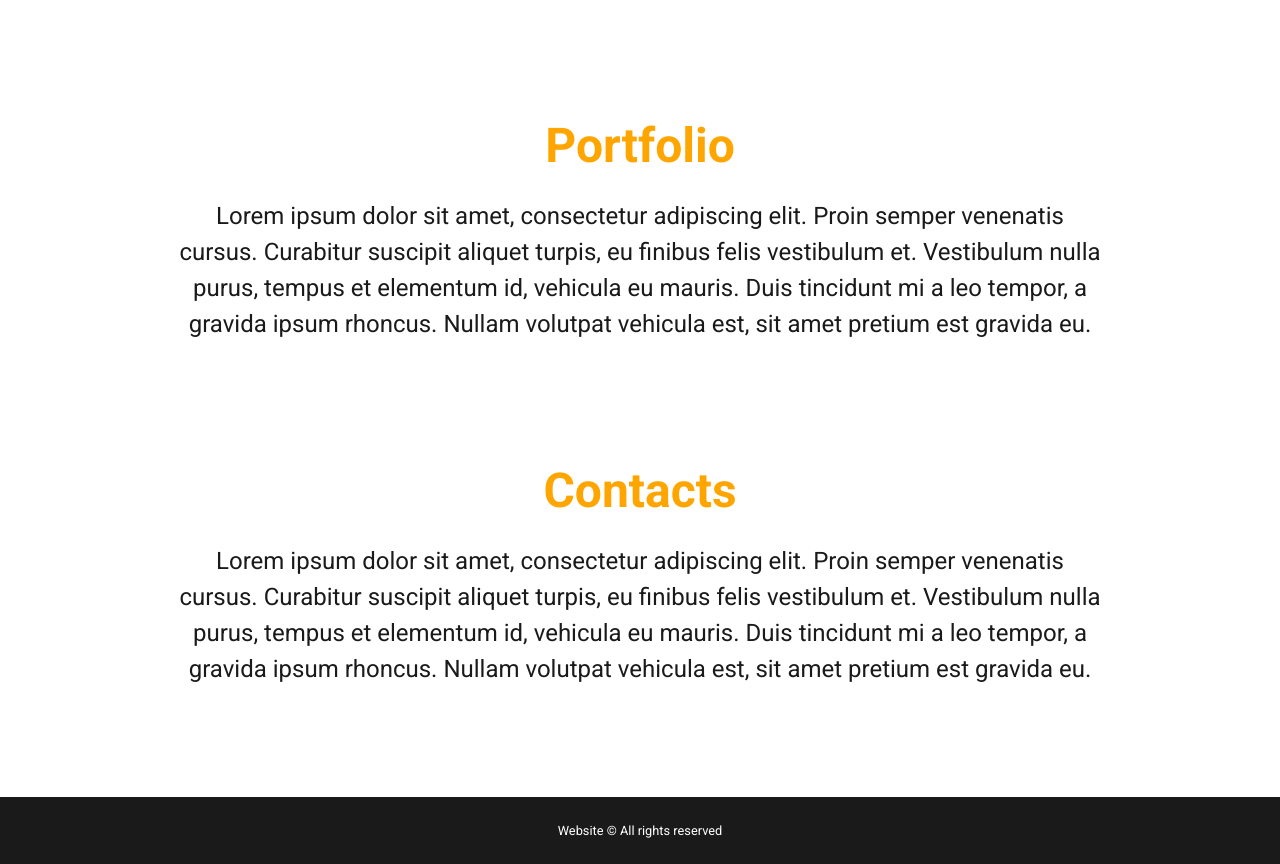
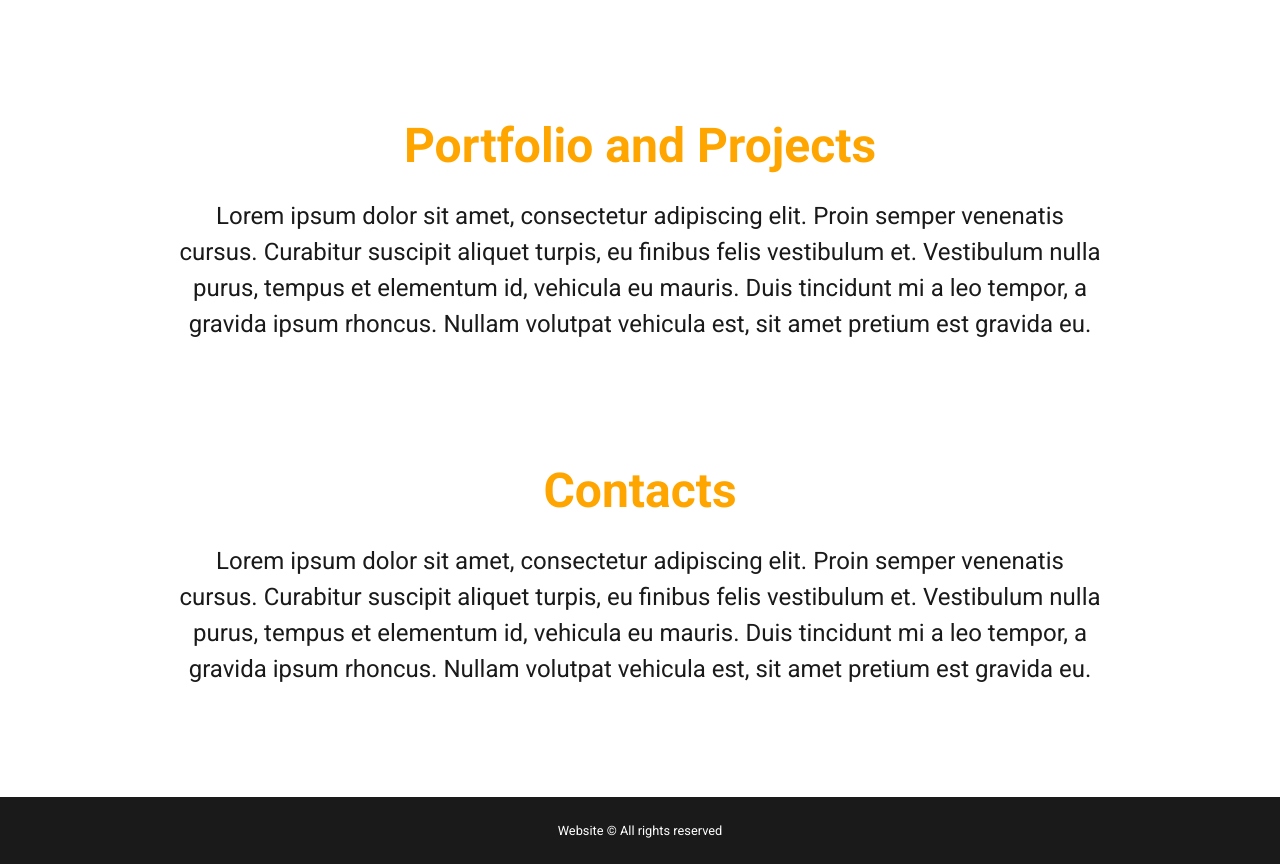
Before and after one commit to glinky/etic, a plain HTML site: page index.html in a window 1280 px wide. Shown: the part 1076-1940 px from the top of the page. Drawn offline with Linux system fonts and the light colour scheme.

Commit message:
changed portfolio title

```diff
--- a/index.html
+++ b/index.html
@@ -54,7 +54,7 @@
         <section class="home-section text-center">
             <header>
                 <h2>
-                    Portfolio
+                    Portfolio and Projects
                 </h2>
                 <p>
                     Lorem ipsum dolor sit amet, consectetur adipiscing elit. Proin semper venenatis cursus. Curabitur suscipit aliquet turpis, eu finibus felis vestibulum et. Vestibulum nulla purus, tempus et elementum id, vehicula eu mauris. Duis tincidunt mi a leo tempor, a gravida ipsum rhoncus. Nullam volutpat vehicula est, sit amet pretium est gravida eu.
```
